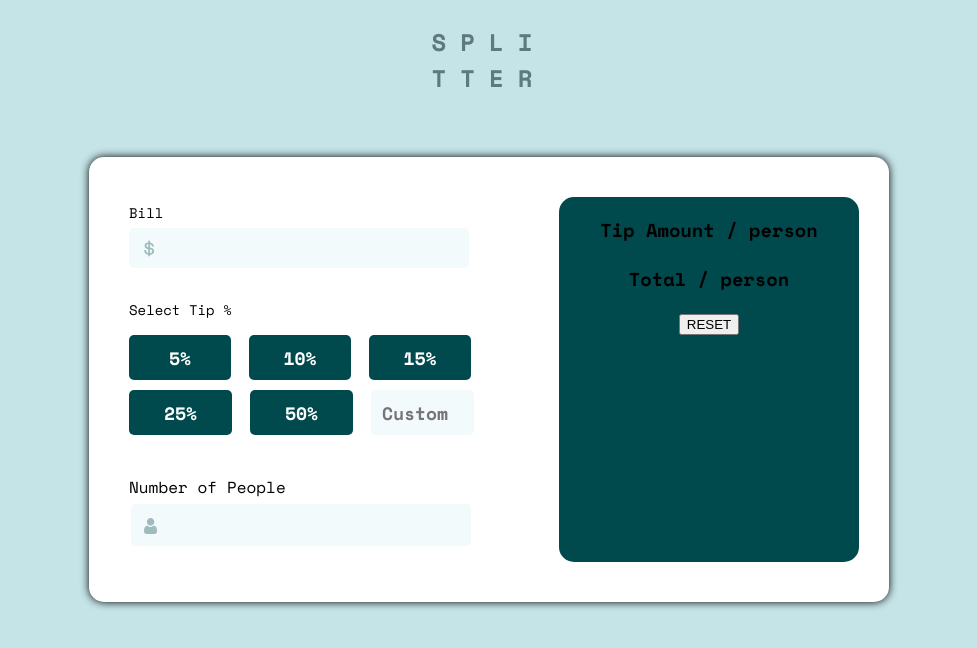
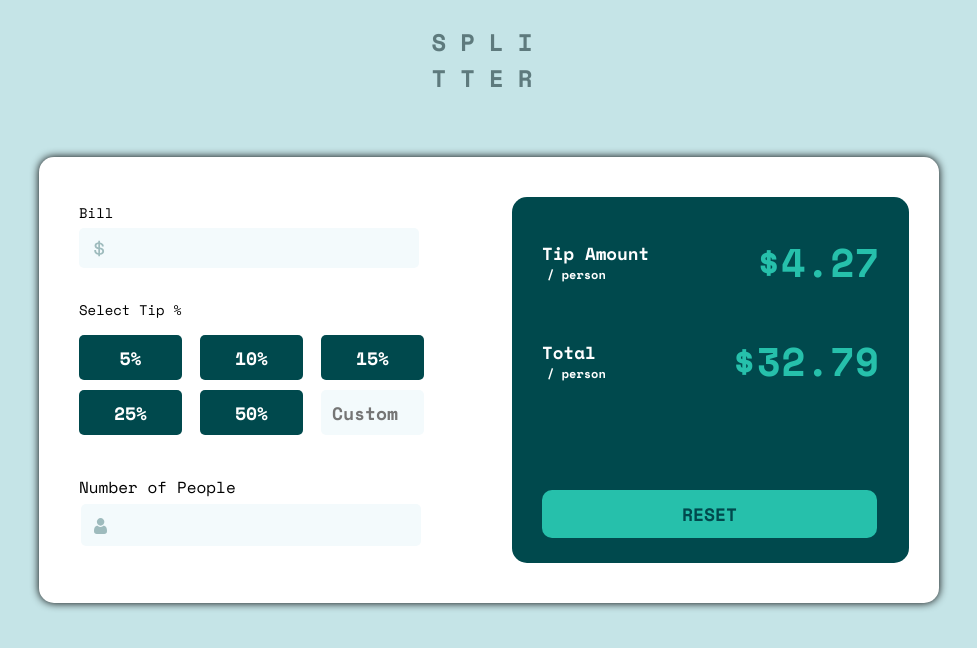
Before and after one commit to DictionaryFrancis/TIPsJS, a plain HTML site: page TipsJS2nd/TipsJS2nd.html in a window 1280 px wide. Shown: the whole page, without its empty margins (151-1128 px from the left). Drawn offline with nearby package versions, Linux system fonts and the light colour scheme.

Commit message:
Finished Frontend static

```diff
--- a/TipsJS2nd/TipsJS2nd.css
+++ b/TipsJS2nd/TipsJS2nd.css
@@ -9,4 +9,6 @@ body{
     background-color: hsl(183, 100%, 15%);
     margin: 40px 30px;
     border-radius: 15px;
+    text-align: start;
+    padding: 25px 30px;
 }
--- a/TipsJS2nd/TipsJS2nd.html
+++ b/TipsJS2nd/TipsJS2nd.html
@@ -12,6 +12,9 @@
     <link rel="stylesheet" href="css/numberOfPeople.css">
     <link rel="stylesheet" href="css/bill.css">
     <link rel="stylesheet" href="css/tipSelect.css">
+    <link rel="stylesheet" href="css/tipAmount.css">
+    <link rel="stylesheet" href="css/totalPerson.css">
+    <link rel="stylesheet" href="css/resetButton.css">
     <link rel="stylesheet" href="TipsJS2nd.css">
     <title>Document</title>
 </head>
@@ -32,7 +35,10 @@
                 <div class="section-bill">
                     <label for="Bill">Bill</label>
                     <br>
-                <svg  class="svg-bill" xmlns="http://www.w3.org/2000/svg" width="11" height="17"><path fill="#9EBBBD" d="M6.016 16.328v-1.464c1.232-.08 2.22-.444 2.964-1.092.744-.648 1.116-1.508 1.116-2.58v-.144c0-.992-.348-1.772-1.044-2.34-.696-.568-1.708-.932-3.036-1.092V4.184c.56.144 1.012.4 1.356.768.344.368.516.816.516 1.344v.288h1.824v-.432c0-.448-.088-.876-.264-1.284a3.783 3.783 0 00-.744-1.116A4.251 4.251 0 007.54 2.9a5.324 5.324 0 00-1.524-.492V.872H4.288V2.36a5.532 5.532 0 00-1.416.324c-.448.168-.84.392-1.176.672-.336.28-.604.616-.804 1.008-.2.392-.3.844-.3 1.356v.144c0 .96.316 1.708.948 2.244.632.536 1.548.884 2.748 1.044v3.912c-.704-.16-1.248-.472-1.632-.936-.384-.464-.576-1.08-.576-1.848v-.288H.256v.576c0 .464.08.924.24 1.38.16.456.404.88.732 1.272.328.392.744.728 1.248 1.008s1.108.476 1.812.588v1.512h1.728zM4.288 7.424c-.688-.128-1.164-.332-1.428-.612-.264-.28-.396-.644-.396-1.092 0-.464.176-.832.528-1.104.352-.272.784-.448 1.296-.528v3.336zm1.728 5.712V9.344c.768.128 1.328.328 1.68.6.352.272.528.688.528 1.248 0 .544-.196.984-.588 1.32-.392.336-.932.544-1.62.624z"/></svg>
+                    <svg class="svg-bill" xmlns="http://www.w3.org/2000/svg" width="11" height="17">
+                        <path fill="#9EBBBD"
+                            d="M6.016 16.328v-1.464c1.232-.08 2.22-.444 2.964-1.092.744-.648 1.116-1.508 1.116-2.58v-.144c0-.992-.348-1.772-1.044-2.34-.696-.568-1.708-.932-3.036-1.092V4.184c.56.144 1.012.4 1.356.768.344.368.516.816.516 1.344v.288h1.824v-.432c0-.448-.088-.876-.264-1.284a3.783 3.783 0 00-.744-1.116A4.251 4.251 0 007.54 2.9a5.324 5.324 0 00-1.524-.492V.872H4.288V2.36a5.532 5.532 0 00-1.416.324c-.448.168-.84.392-1.176.672-.336.28-.604.616-.804 1.008-.2.392-.3.844-.3 1.356v.144c0 .96.316 1.708.948 2.244.632.536 1.548.884 2.748 1.044v3.912c-.704-.16-1.248-.472-1.632-.936-.384-.464-.576-1.08-.576-1.848v-.288H.256v.576c0 .464.08.924.24 1.38.16.456.404.88.732 1.272.328.392.744.728 1.248 1.008s1.108.476 1.812.588v1.512h1.728zM4.288 7.424c-.688-.128-1.164-.332-1.428-.612-.264-.28-.396-.644-.396-1.092 0-.464.176-.832.528-1.104.352-.272.784-.448 1.296-.528v3.336zm1.728 5.712V9.344c.768.128 1.328.328 1.68.6.352.272.528.688.528 1.248 0 .544-.196.984-.588 1.32-.392.336-.932.544-1.62.624z" />
+                    </svg>
                     <input type="number" id="inBill">
                     <br>
                 </div>
@@ -56,7 +62,10 @@
 
                     <label for="Number of People">Number of People</label>
                     <br>
-                <svg class="svg-people" xmlns="http://www.w3.org/2000/svg" width="13" height="16"><path fill="#9EBBBD" d="M9.573 7.729c.406 0 .784.07 1.126.209.342.14.639.33.881.569.232.227.438.503.614.82a5.1 5.1 0 01.407.949c.097.312.178.654.242 1.016.062.359.105.699.126 1.011.02.307.031.624.031.945 0 .836-.259 1.512-.768 2.01-.504.492-1.17.742-1.98.742H2.748c-.81 0-1.477-.25-1.98-.742C.259 14.76 0 14.084 0 13.248c0-.322.01-.64.032-.945.02-.312.063-.652.126-1.01.063-.363.144-.705.242-1.017.1-.323.238-.643.407-.948.176-.318.382-.594.613-.821.243-.238.54-.43.882-.57.342-.138.72-.208 1.125-.208.16 0 .313.067.61.265.183.123.397.264.636.421.204.134.48.259.822.372.333.11.671.167 1.005.167a3.19 3.19 0 001.006-.167c.341-.113.618-.238.822-.372l.636-.42c.296-.2.45-.266.61-.266zM6.598 0C7.63 0 8.522.38 9.252 1.129s1.1 1.666 1.1 2.724c0 1.06-.37 1.976-1.1 2.725-.73.75-1.623 1.13-2.654 1.13-1.03 0-1.924-.38-2.653-1.13-.73-.749-1.1-1.666-1.1-2.725 0-1.058.37-1.975 1.1-2.724C4.675.379 5.567 0 6.598 0z"/></svg>
+                    <svg class="svg-people" xmlns="http://www.w3.org/2000/svg" width="13" height="16">
+                        <path fill="#9EBBBD"
+                            d="M9.573 7.729c.406 0 .784.07 1.126.209.342.14.639.33.881.569.232.227.438.503.614.82a5.1 5.1 0 01.407.949c.097.312.178.654.242 1.016.062.359.105.699.126 1.011.02.307.031.624.031.945 0 .836-.259 1.512-.768 2.01-.504.492-1.17.742-1.98.742H2.748c-.81 0-1.477-.25-1.98-.742C.259 14.76 0 14.084 0 13.248c0-.322.01-.64.032-.945.02-.312.063-.652.126-1.01.063-.363.144-.705.242-1.017.1-.323.238-.643.407-.948.176-.318.382-.594.613-.821.243-.238.54-.43.882-.57.342-.138.72-.208 1.125-.208.16 0 .313.067.61.265.183.123.397.264.636.421.204.134.48.259.822.372.333.11.671.167 1.005.167a3.19 3.19 0 001.006-.167c.341-.113.618-.238.822-.372l.636-.42c.296-.2.45-.266.61-.266zM6.598 0C7.63 0 8.522.38 9.252 1.129s1.1 1.666 1.1 2.724c0 1.06-.37 1.976-1.1 2.725-.73.75-1.623 1.13-2.654 1.13-1.03 0-1.924-.38-2.653-1.13-.73-.749-1.1-1.666-1.1-2.725 0-1.058.37-1.975 1.1-2.724C4.675.379 5.567 0 6.598 0z" />
+                    </svg>
                     <input type="number" id="inNumberOfPeople">
                     <br>
                     <p id="error"></p>
@@ -65,28 +74,29 @@
         </section>
         <section class="pc__side">
             <!--Tips Amount Section-->
-            <div>
+            <div class="tip-amount-section">
                     <h3>Tip Amount
                         <span>/ person</span>
                     </h3>
 
-
-                <h4 id="outTipAmount"></h4>
-
+                    <div class="tip-amount-answer-section">
+                        <h4 id="outTipAmount">$4.27</h4>
+                    </div>
             </div>
 
             <!--Total Value Section-->
 
-            <div>
+            <div class="total-person-section">
                 <h3>Total
                     <span>/ person</span>
                 </h3>
 
-                <h4 id="outTotal"></h4>
+                <h4 id="outTotal">$32.79</h4>
+
+
+            </div>
 
             <button id="Reset">RESET</button>
-            </div>
-
 
         </section>
 
--- a/TipsJS2nd/css/main.css
+++ b/TipsJS2nd/css/main.css
@@ -4,6 +4,6 @@ main{
     flex-direction: row;
     border-radius: 15px;
     margin: 45px auto;
-    width: 800px;
+    width: 900px;
     box-shadow: 0px 0px 8px 0px black;;
 }
--- /dev/null
+++ b/TipsJS2nd/css/resetButton.css
@@ -0,0 +1,12 @@
+#Reset{
+    background-color: hsl(172, 67%, 45%);
+    color: hsl(183, 100%, 15%);
+    width: 335px;
+    margin-top: 90px;
+    font-size: 18px;
+    font-weight: bold;
+    font-family: 'Space Mono', monospace;
+    padding: 11px 0;
+    border: none;
+    border-radius: 10px;
+}
--- /dev/null
+++ b/TipsJS2nd/css/tipAmount.css
@@ -0,0 +1,19 @@
+.tip-amount-section{
+    color: hsl(0, 0%, 100%);
+    font-size: 15px;
+    display: flex;
+    flex-direction: row;
+    justify-content: space-between;
+}
+
+.tip-amount-section span{
+    display: block;
+    font-size: 12px;
+    margin-left: 5px;
+}
+
+#outTipAmount{
+    font-size: 40px;
+    margin: 10px 0;
+    color: hsl(172, 67%, 45%);
+}
--- /dev/null
+++ b/TipsJS2nd/css/totalPerson.css
@@ -0,0 +1,19 @@
+.total-person-section{
+    color: hsl(0, 0%, 100%);
+    font-size: 15px;
+    display: flex;
+    flex-direction: row;
+    justify-content: space-between;
+    margin-top: 20px;
+}
+
+.total-person-section span{
+    display: block;
+    font-size: 12px;
+    margin-left: 5px;
+}
+#outTotal{
+    font-size: 40px;
+    margin: 10px 0;
+    color: hsl(172, 67%, 45%);
+}
```
Lines whose indentation alone changed are shown as unchanged.
